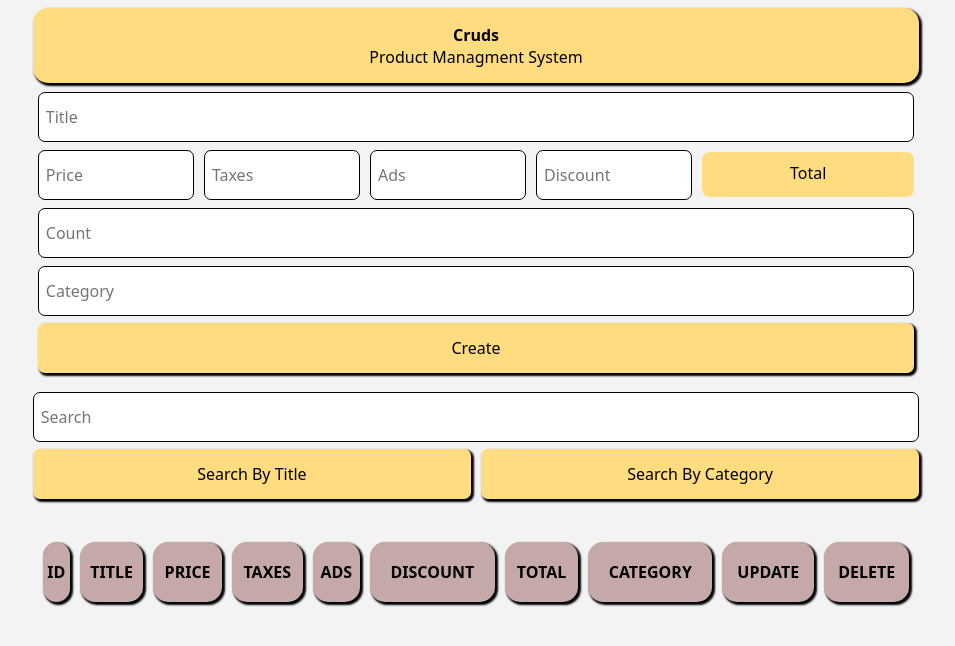
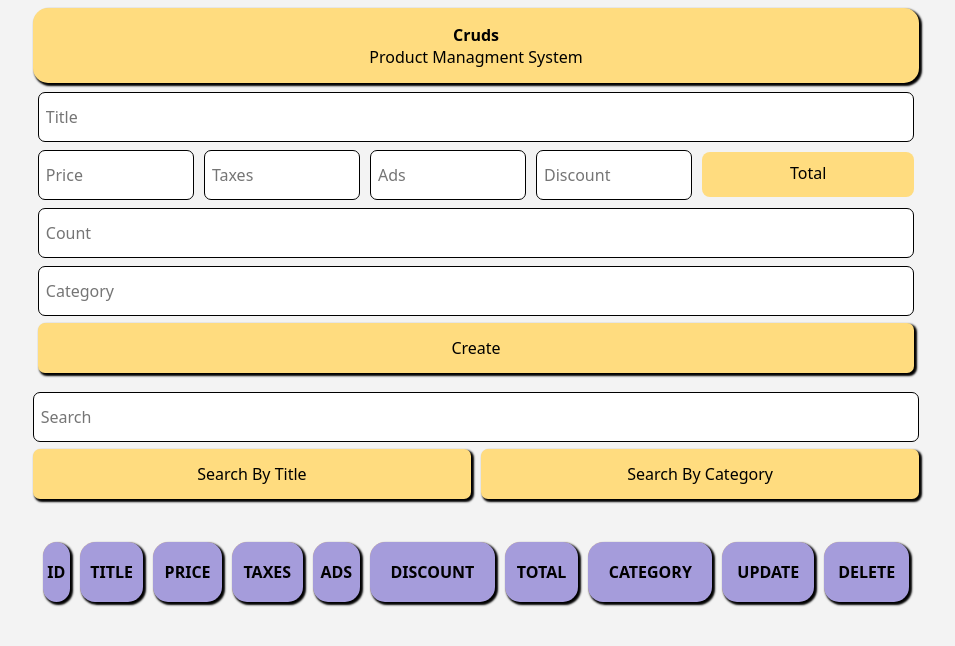
Before and after one commit to ahmedaaamm2/leasesys, a website: page index.html in a window 1280 px wide. Shown: the whole page, without its empty margins (164-1119 px from the left). Drawn offline with Linux system fonts and the light colour scheme.

Commit message:
change color of the button and table head branch ahmed

```diff
--- a/style.css
+++ b/style.css
@@ -138,9 +138,9 @@ table{
 }
 
 
-
 #delete , #update, th{
-    background-color: #c5a8a8;
+    /* background-color: #c5a8a8; */
+    background-color: #a59cdb;
     box-shadow: var(--shado);
     text-transform: uppercase;
     border-radius: 15px;
```
